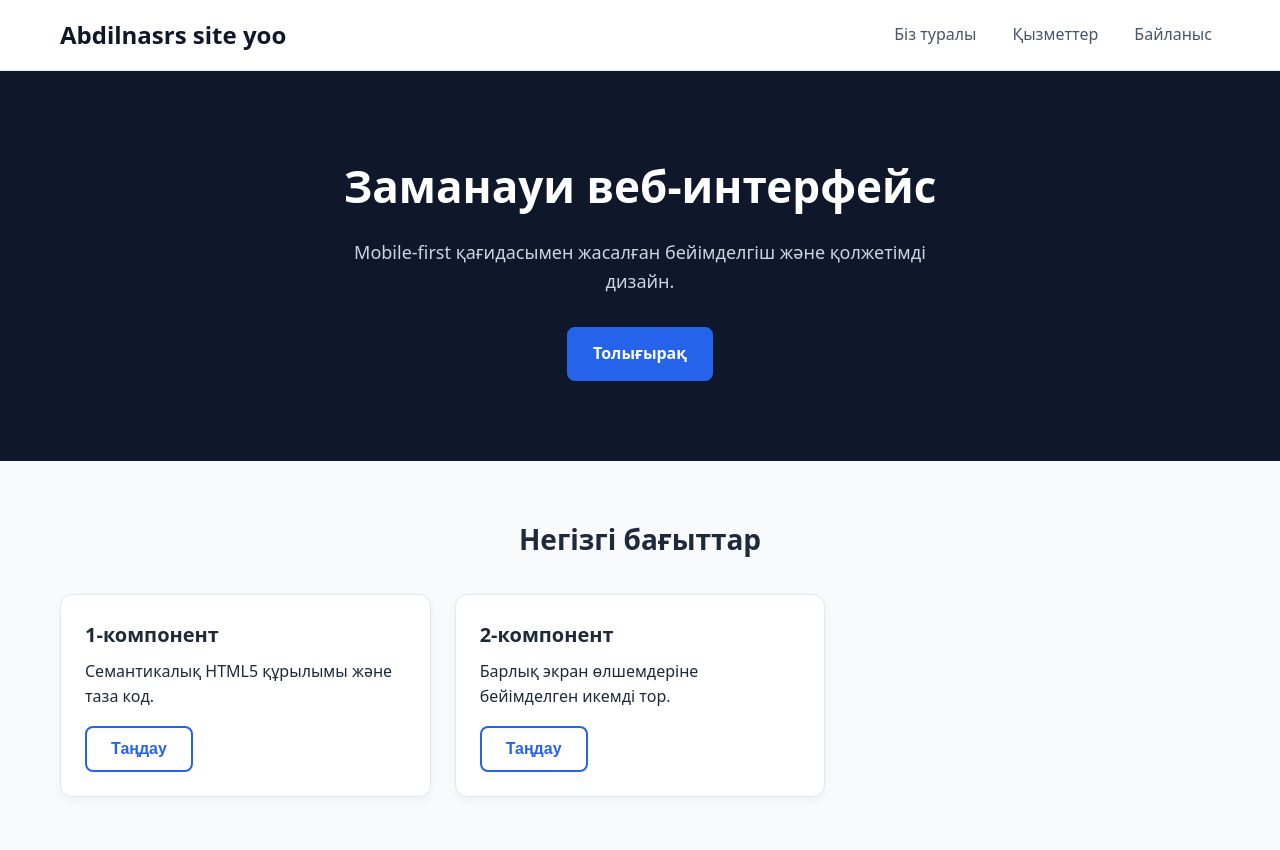
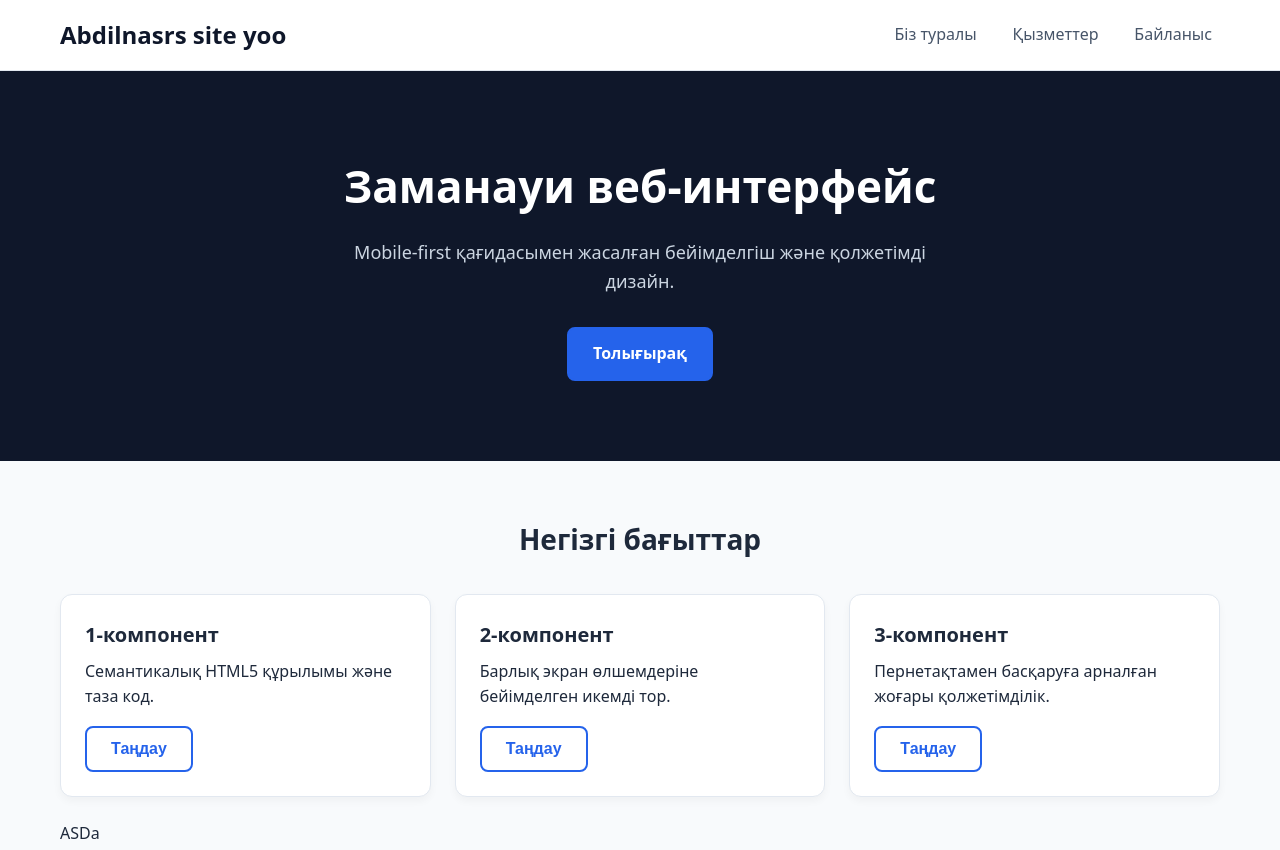
Before and after one commit to madibekabdilnasr/my-study-project, a plain HTML site: page index.html in a window 1280 px wide. Shown: the top 850 px of the page. Drawn offline with Linux system fonts and the light colour scheme.

Commit message:
Бет мазмұны мен стилі жаңартылды

```diff
--- a/index.html
+++ b/index.html
@@ -42,6 +42,12 @@
                         <p>Барлық экран өлшемдеріне бейімделген икемді тор.</p>
                         <button type="button" class="btn btn-outline">Таңдау</button>
                     </article>
+                    <article class="card">
+                        <h3>3-компонент</h3>
+                        <p>Пернетақтамен басқаруға арналған жоғары қолжетімділік.</p>
+                        <button type="button" class="btn btn-outline">Таңдау</button>
+                    </article>
+                    <div> ASDa</div>
                 </div>
             </div>
         </section>
--- a/style.css
+++ b/style.css
@@ -49,7 +49,7 @@ body
 .nav
 {
     display: flex;
-    gap: 1.25rem;
+    gap: 1.24rem;
 }
 
 .nav-link
```
